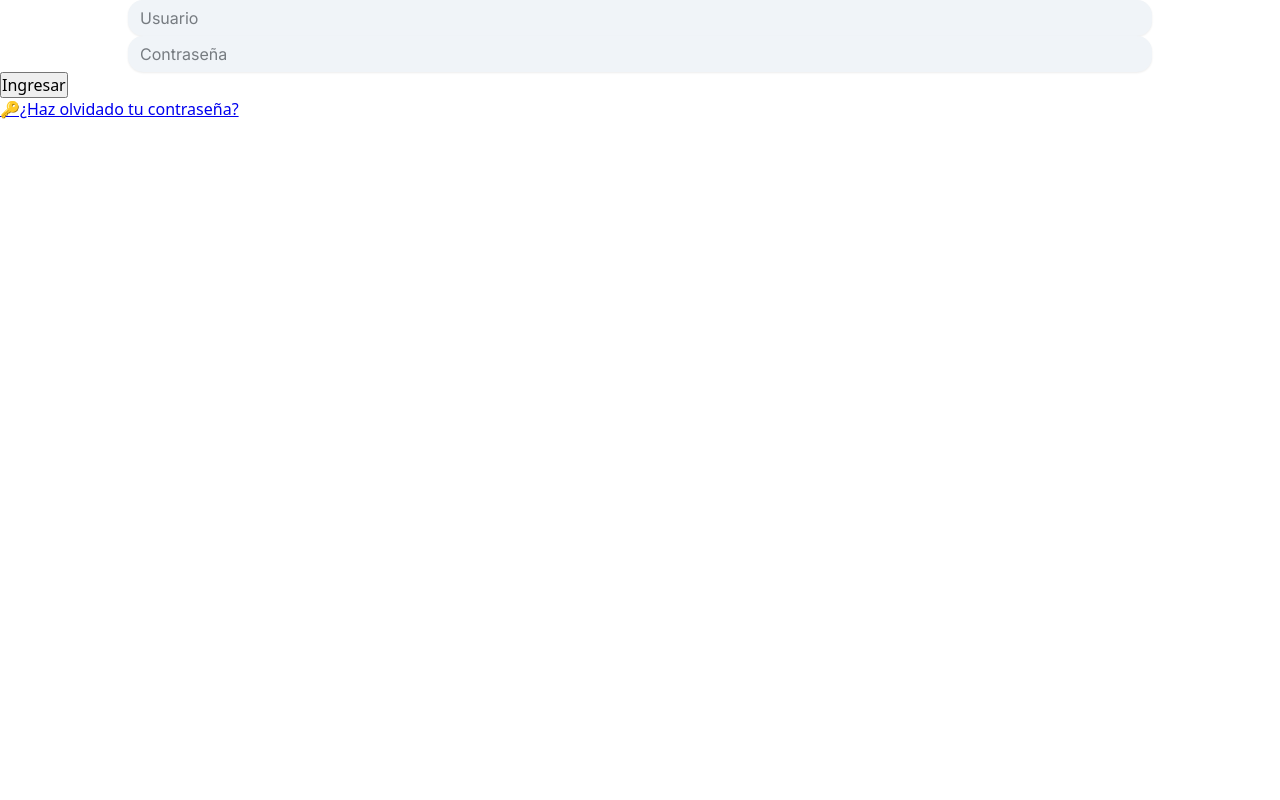
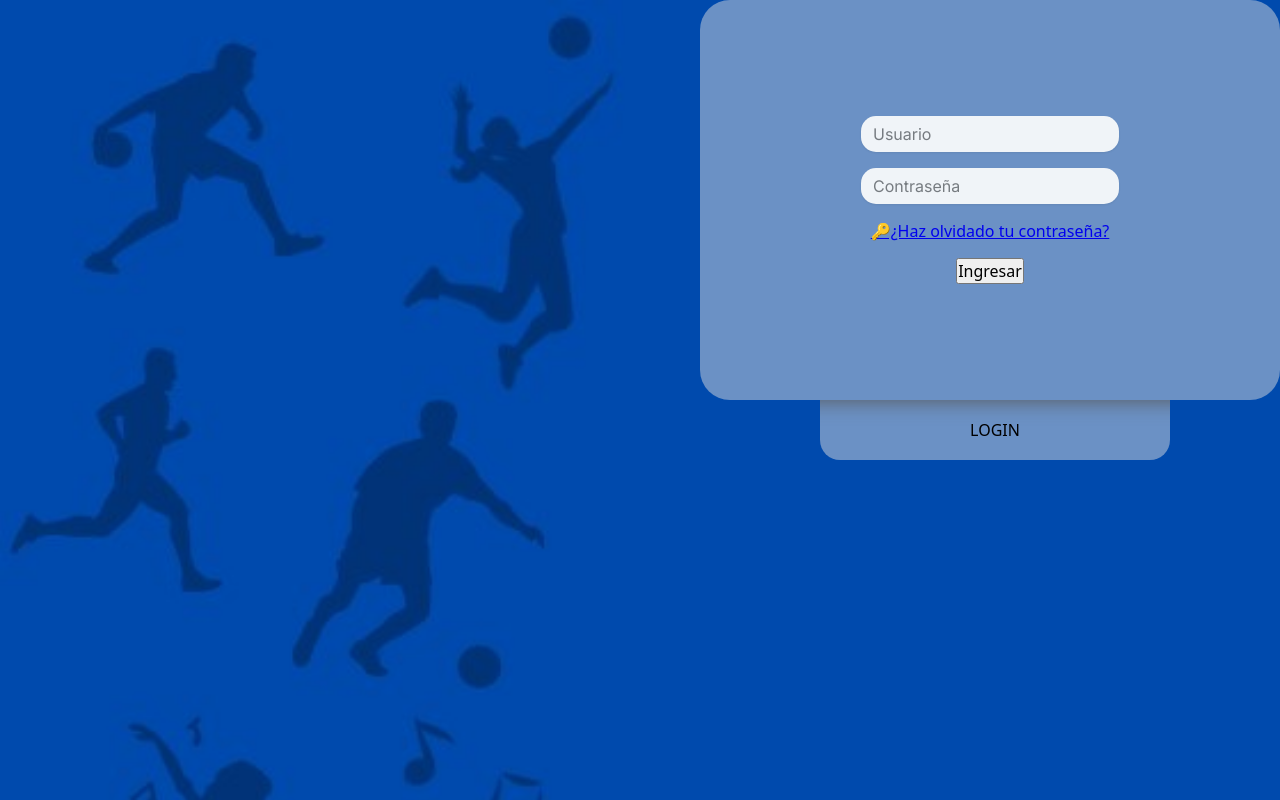
Before and after one commit to Andreaperez1/Proyecto-sena, a React (Vite) app in the folder proyect-sena-app/: page /Login in a window 1280 px wide. Shown: the top 800 px of the page. Built offline with nearby package versions, Linux system fonts and the light colour scheme.

Commit message:
intentando css

```diff
--- a/proyect-sena-app/src/Layouts/LayoutLogin.jsx
+++ b/proyect-sena-app/src/Layouts/LayoutLogin.jsx
@@ -7,16 +7,18 @@ export default function () {
 		<>
 			<div className="caja-azul">
 				<img
-					className="imagen-deportes"
+					className="imagenlogin"
 					src="/img/imagenlogin.png"
-					alt="imagenes login"
+					alt="imagen login"
 				/>
 
-				<div className="caja-formulario">
+				<div className="caja-contenedor">
 					<div className="caja-transparente1">
-						<Outlet></Outlet>
+						<div className="caja-formulario">
+							<Outlet></Outlet>
+						</div>
+						<div className="caja-transparente2">LOGIN</div>
 					</div>
-					<div className="caja-transparente2"></div>
 				</div>
 			</div>
 		</>
--- a/proyect-sena-app/src/consultas/Peticiones.js
+++ b/proyect-sena-app/src/consultas/Peticiones.js
@@ -35,8 +35,8 @@ function ingresarlogin(datos) {
 			datos
 		)
 		.then(function (response) {
+			localStorage.setItem('tokenlogin', response.data)
 			console.log(response)
-			alert(response.data.message)
 		})
 		.catch(function (error) {
 			console.log(error)
--- a/proyect-sena-app/src/page/Login.jsx
+++ b/proyect-sena-app/src/page/Login.jsx
@@ -33,8 +33,9 @@ export default function () {
 				placeholder="Usuario"
 				sx={{
 					borderRadius: '15px',
-					margin: '0 10%',
+					margin: '0 30%',
 					display: 'flex',
+					gap: '1rem',
 				}}
 				variant="soft"
 			/>
@@ -45,17 +46,11 @@ export default function () {
 				placeholder="Contraseña"
 				sx={{
 					borderRadius: '15px',
-					margin: '0 10%',
+					margin: '0 30%',
 					display: 'flex',
 				}}
 				variant="soft"
 			/>
-			<button
-				className="botonInsgresar"
-				onClick={() => ingresarlogin(datoslogin)}
-			>
-				Ingresar
-			</button>
 			<div>
 				<Link to="/recuperar-contrasena">
 					{' '}
@@ -64,6 +59,12 @@ export default function () {
 					{/* <p>recuperar contraseña</p> */}
 				</Link>
 			</div>
+			<button
+				className="botonInsgresar"
+				onClick={() => ingresarlogin(datoslogin)}
+			>
+				Ingresar
+			</button>
 		</>
 	)
 }
--- a/proyect-sena-app/src/page/styles/Login.css
+++ b/proyect-sena-app/src/page/styles/Login.css
@@ -1,57 +1,66 @@
 .caja-azul {
   display: flex;
   justify-content: space-around;
+  justify-content: center;
+  min-height: 100vh;
   background-color: #004AAD;
-  max-height: 100vh;
-  width: 100%;
+
 
 }
 
+.caja-contenedor {
+  display: flex;
+  max-width: 50%;
+  min-height: 100vh;
+  justify-content: center;
+  align-items: center;
+}
+
 .caja-formulario {
-  width: 50%;
+  min-width: 100%;
+  min-height: 100%;
   display: flex;
   flex-direction: column;
+  justify-content: center;
+  align-items: center;
   gap: 1rem;
+  align-self: center;
 
 }
 
-
-
 .caja-transparente1 {
   display: flex;
-  /* align-items: center; */
-  justify-content: center;
-  width: 550px;
+  min-width: 50%;
   height: 400px;
   background: #dfdede7a;
   border-radius: 30px;
-  /* z-index: 999999; */
-  /* position: relative; */
-  /* z-index: 0; */
-  /* -webkit-box-shadow: 2px 2px 32px 16px rgba(79, 79, 90, 0.932);
-   -moz-box-shadow: 2px 2px 32px 16px rgba(66, 63, 66, 0.932);
-  box-shadow: 2px 2px 32px 16px rgba(79, 79, 90, 0.932); */
+  align-self: flex-start;
+  align-items: center;
+  justify-content: center;
+  flex-wrap: wrap;
 }
 
 .caja-transparente2 {
-
   display: flex;
-  /* flex-direction: column; */
+  align-items: column;
   align-items: center;
   width: 350px;
   height: 60px;
   background: #dfdede7a;
-  margin: 0px 0px 0px 120px;
+  margin: 0px 0px 0px 10px;
   border-radius: 0px 0px 20px 20px;
-  /* z-index: -1; */
+  justify-content: center;
   -webkit-box-shadow: inset 0px 31px 21px -31px rgba(87, 87, 87, 1);
   -moz-box-shadow: inset 0px 31px 21px -31px rgba(87, 87, 87, 1);
   box-shadow: inset 0px 31px 21px -31px rgba(87, 87, 87, 1);
 }
 
-.imagen-deportes {
+.imagenlogin {
   min-width: 50%;
+  min-height: 20%;
   object-fit: cover;
+
+  margin-right: 60px;
 }
 
 .botonIngresar {
--- a/proyect-sena-app/src/routers/AppRouter.jsx
+++ b/proyect-sena-app/src/routers/AppRouter.jsx
@@ -5,7 +5,7 @@ import { Route, Routes } from 'react-router-dom'
 // layouts
 import LayoutRegistro from '../Layouts/LayoutRegistro'
 import LayoutRegistro3 from '../Layouts/LayoutRegistro3'
-// import LayoutLogin from '../Layouts/LayoutLogin'
+import LayoutLogin from '../Layouts/LayoutLogin'
 
 // paginas
 import Registro from '../page/Registro'
@@ -32,9 +32,9 @@ function AppRouter() {
 			</Route>
 
 			{/* ruta pagian login */}
-			{/* <Route path="/Login" element={<LayoutLogin />}> */}
-			<Route path="/login" element={<Login />}></Route>
-			{/* </Route> */}
+			<Route path="/" element={<LayoutLogin />}>
+				<Route path="/login" element={<Login />}></Route>
+			</Route>
 
 			{/* Nueva ruta para la página de recuperación de contraseña */}
 			<Route path="/recuperar-contrasena" element={<Recuperar />} />
```
Also changed, not shown: proyect-sena-app/public/img/Diseñofondologin .png (added).
